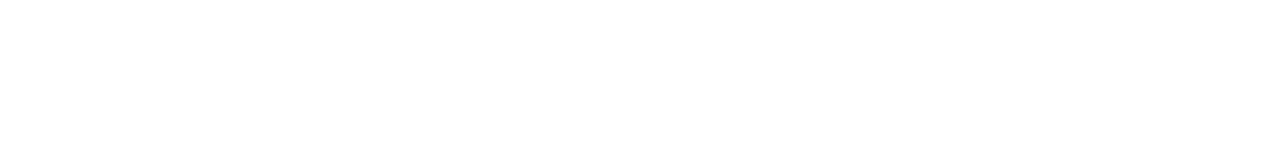
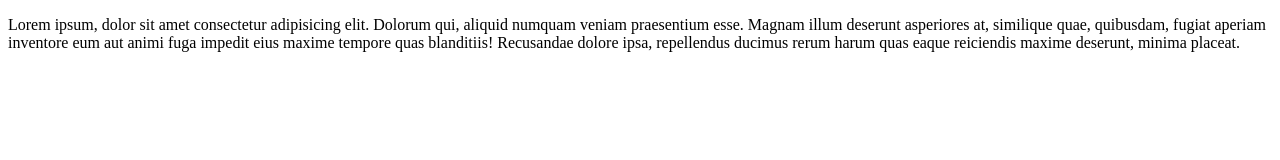
Before and after one commit to iSaeed2048/gitlearning, a plain HTML site: page index.html in a window 1280 px wide. Drawn offline with Linux system fonts and the light colour scheme.

Commit message:
add some codes to html file

```diff
--- a/index.html
+++ b/index.html
@@ -5,6 +5,18 @@
     <meta name="viewport" content="width=device-width, initial-scale=1.0" />
     <title>hello</title>
   </head>
-  <script></script>
-  <body></body>
+  <body>
+    <main>
+      <div>
+        <p>
+          Lorem ipsum, dolor sit amet consectetur adipisicing elit. Dolorum qui,
+          aliquid numquam veniam praesentium esse. Magnam illum deserunt
+          asperiores at, similique quae, quibusdam, fugiat aperiam inventore eum
+          aut animi fuga impedit eius maxime tempore quas blanditiis! Recusandae
+          dolore ipsa, repellendus ducimus rerum harum quas eaque reiciendis
+          maxime deserunt, minima placeat.
+        </p>
+      </div>
+    </main>
+  </body>
 </html>
```
